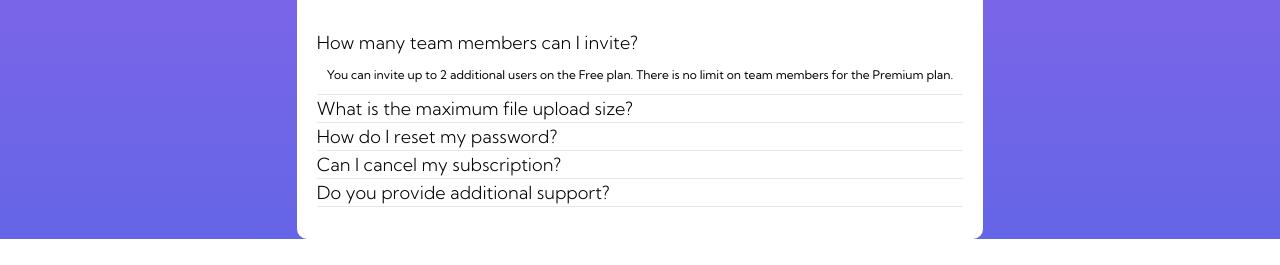
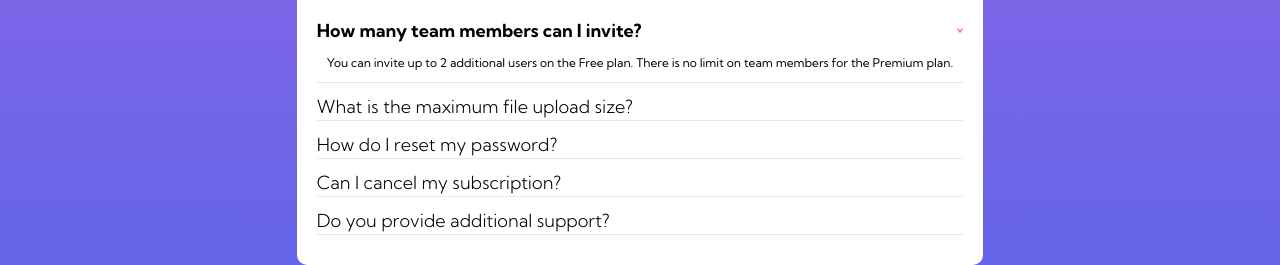
Before and after one commit to crsaele/faq-accordion-card-main, a plain HTML site: page index.html in a window 1280 px wide. Both pictures are taken after a click on the element "How many team members can I invite?". Shown: the part 579-844 px from the top of the page. Before the commit the page ends 818 px from the top, so only its background shows below. Drawn offline with Linux system fonts and the light colour scheme.

Commit message:
Added icon-arrow classes to my accordion class

```diff
--- a/index.html
+++ b/index.html
@@ -25,25 +25,35 @@
     </header>
     <ul class="accordion">
       <li class="accordion-item">
-        <h2>How many team members can I invite?</h2>
+        <h2>How many team members can I invite?
+          <img src="images/icon-arrow-down.svg" class="icon-arrow" alt="arrow-icon">
+        </h2>
         <p>You can invite up to 2 additional users on the Free plan. There is no limit on
           team members for the Premium plan.</p>
       </li>
       <li class="accordion-item">
-        <h2>What is the maximum file upload size?</h2>
+        <h2>What is the maximum file upload size?
+          <img src="images/icon-arrow-down.svg" class="icon-arrow" alt="arrow-icon">
+        </h2>
         <p>No more than 2GB. All files in your account must fit your allotted storage space.</p>
       </li>
       <li class="accordion-item">
-        <h2>How do I reset my password?</h2>
+        <h2>How do I reset my password?
+          <img src="images/icon-arrow-down.svg" class="icon-arrow" alt="arrow-icon">
+        </h2>
         <p>Click “Forgot password” from the login page or “Change password” from your profile page.
           A reset link will be emailed to you.</p>
       </li>
       <li class="accordion-item">
-        <h2>Can I cancel my subscription?</h2>
+        <h2>Can I cancel my subscription?
+          <img src="images/icon-arrow-down.svg" class="icon-arrow" alt="arrow-icon">
+        </h2>
         <p>Yes! Send us a message and we’ll process your request no questions asked.</p>
       </li>
       <li class="accordion-item">
-        <h2>Do you provide additional support?</h2>
+        <h2>Do you provide additional support?
+          <img src="images/icon-arrow-down.svg" class="icon-arrow" alt="arrow-icon">
+        </h2>
         <p>Chat and email support is available 24/7. Phone lines are open during normal business hours.</p>
       </li>
     </ul>
--- a/style.css
+++ b/style.css
@@ -14,7 +14,7 @@
   --lightGrayBlue: hsl(240, 5%, 91%);
 
   /* TYPOGRAPHY */
-  --kumbhSans: 'Kumbh Sans', sans-serif;
+  --kumbhSans: "Kumbh Sans", sans-serif;
 }
 
 body {
@@ -46,6 +46,7 @@ h2:active {
 
 ul {
   list-style-type: none;
+  margin: 0;
 }
 
 p {
@@ -71,11 +72,25 @@ footer {
 }
 
 .accordion-item {
+  margin-bottom: 10px;
   border-bottom: 1px solid var(--lightGrayBlue);
 }
 
 .accordion-item h2 {
   cursor: pointer;
+  display: flex; /* Use flexbox to align items */
+  align-items: center; /* Center items vertically */
+}
+
+.accordion-item .icon-arrow {
+  margin-left: auto; /* Push the icon to the right */
+  display: none; /* Hide the icon by default */
+  width: 6px; /* Set width for the icon */
+  height: 6px; /* Set height for the icon */
+}
+
+.accordion-item.active .icon-arrow {
+  display: block; /* Show the icon when active */
 }
 
 .accordion-item p {
@@ -83,6 +98,10 @@ footer {
   padding: 10px;
 }
 
+.accordion-item.active h2 {
+  font-weight: 700; /* Make the font bolder when active */
+}
+
 .accordion-item.active p {
   display: block;
 }
```
Lines whose indentation alone changed are shown as unchanged.
